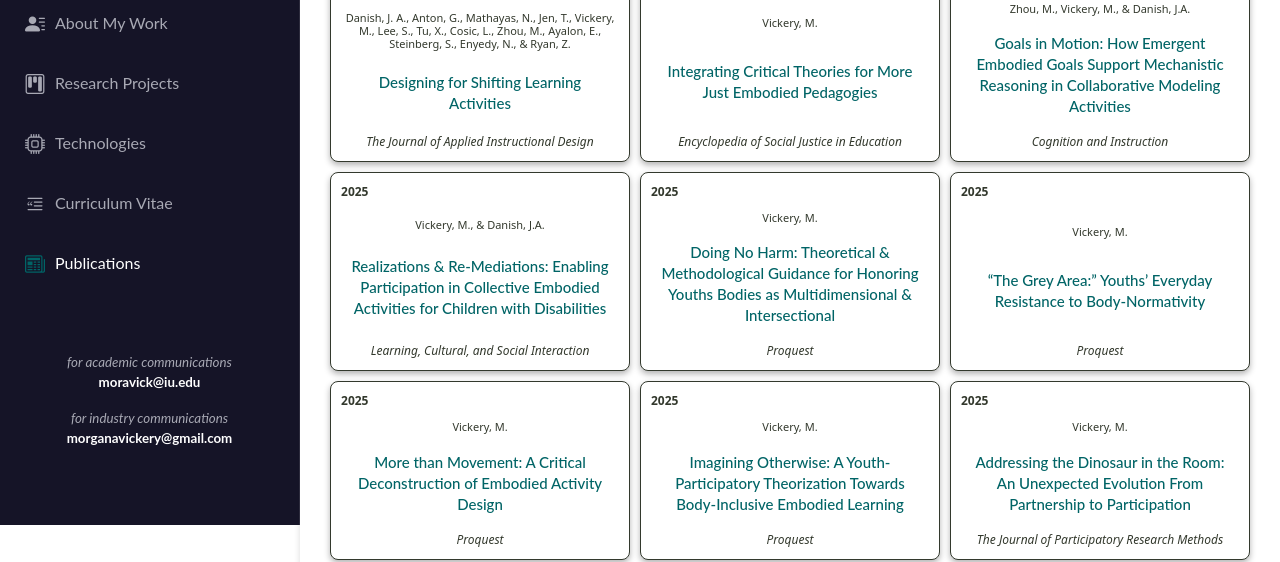
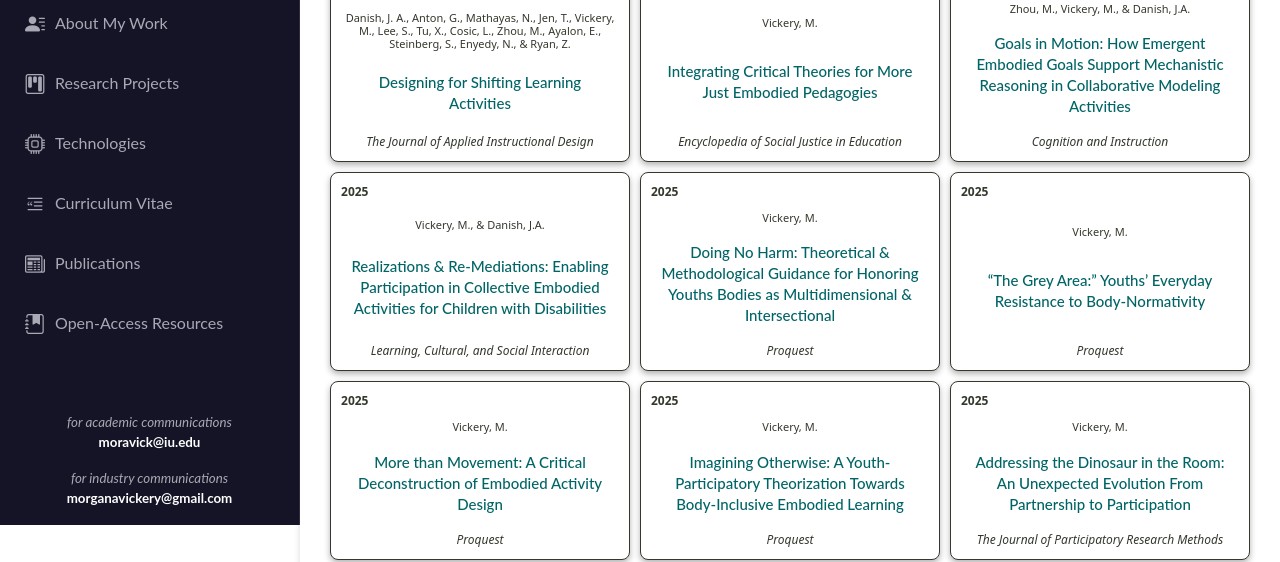
Before and after one commit to morganavickery/moravick.github.io, a plain HTML site: page database.html in a window 1280 px wide. Shown: the part 275-837 px from the top of the page. Drawn offline with Linux system fonts and the light colour scheme; a script that the page names is missing.

Commit message:
add new page to nav

```diff
--- a/navigation.html
+++ b/navigation.html
@@ -29,7 +29,9 @@
       <li><a href="index.html#projects"><i class="bi bi-kanban navicon"></i>Research Projects</a></li>
       <li><a href="index.html#technologies"><i class="bi bi-cpu navicon"></i>Technologies</a></li>
       <li><a href="index.html#cv"><i class="bi bi-blockquote-left navicon"></i>Curriculum Vitae</a></li>
-      <li><a href="database.html" class="active"><i class="bi bi-newspaper navicon"></i>Publications</a></li>
+      <li><a href="database.html"><i class="bi bi-newspaper navicon"></i>Publications</a></li>
+      <li><a href="resources.html"><i class="bi navicon bi-journal-bookmark-fill"></i>Open-Access Resources</a></li>
+
     </ul>
   </nav>
   <div class="contact-container">
```
